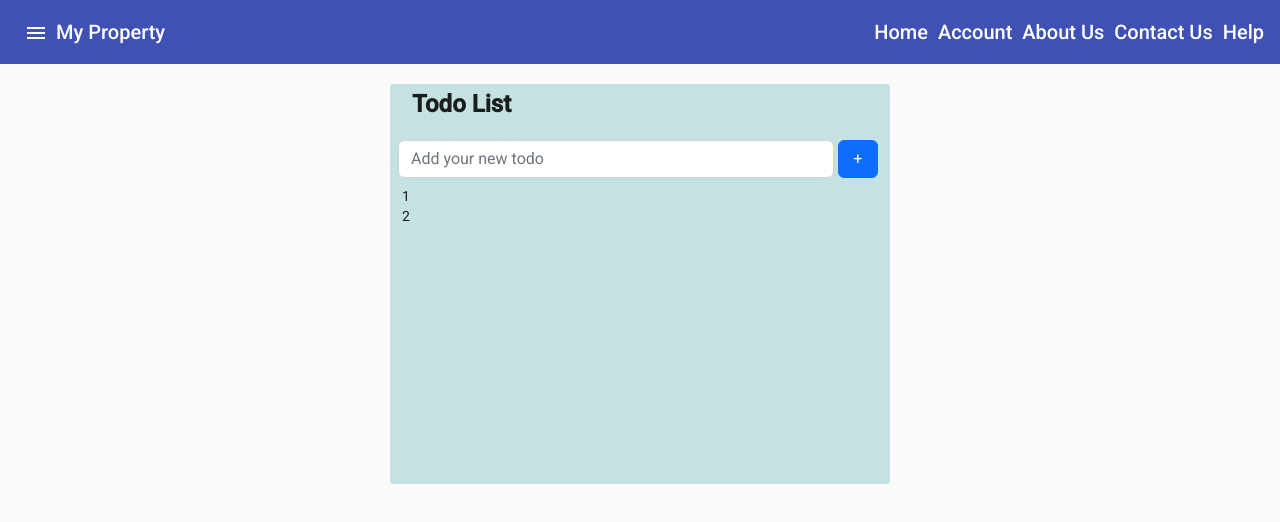
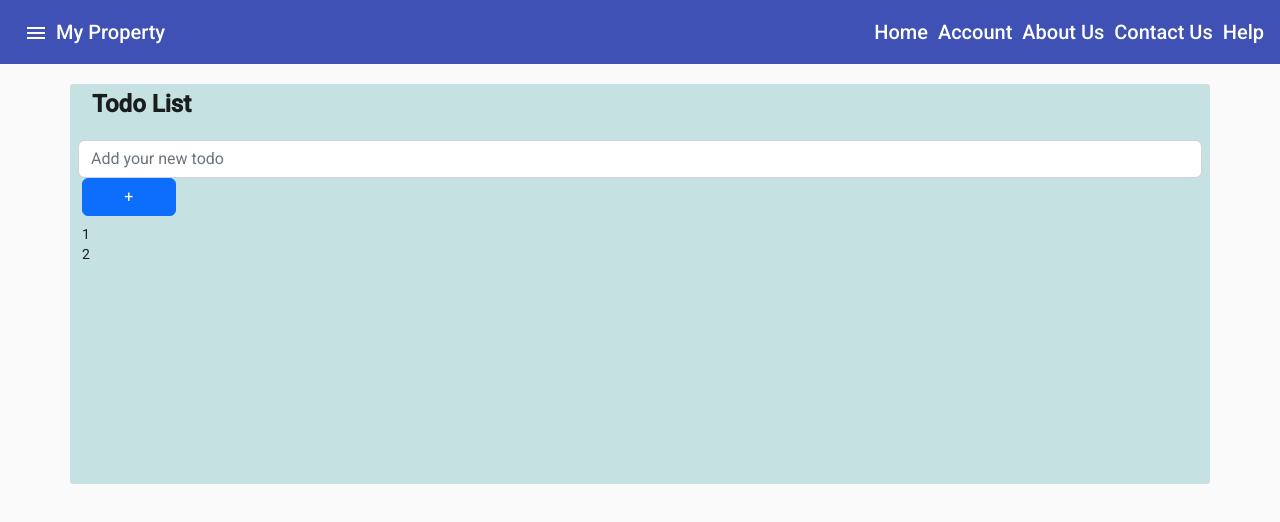
Before and after one commit to viraj02/angulardemo, an Angular app: page /todo in a window 1280 px wide. Shown: the top 522 px of the page. Built offline with nearby package versions, Linux system fonts and the light colour scheme.

Commit message:
Basic todo html created.

```diff
--- a/src/app/todo/main/main.component.css
+++ b/src/app/todo/main/main.component.css
@@ -7,7 +7,7 @@
 
 .todo-container {
     height: 400px;
-    width: 500px;
+    /* width: 500px; */
     margin-top: 20px;
     background-color: rgb(198, 225, 225);
     border-radius: 3px;
@@ -20,3 +20,7 @@
     font-size: 24px;
     margin: 10px;
 }
+
+.add-todo-textfield {
+    /* width: 430px; */
+}
--- a/src/app/todo/main/main.component.html
+++ b/src/app/todo/main/main.component.html
@@ -3,12 +3,15 @@
     <div class="todo-container container">
 
         <div class="row">
-            <div class="title col-lg-12">Todo List</div>
+            <div class="title col-12">Todo List</div>
         </div>
 
         <div class="row mt-2 p-2">
-            <input type="text" class="form-control col" placeholder="Add your new todo">
-            <button class="btn btn-primary col col-lg-1 mx-1">+</button>
+            <input type="text" class="form-control add-todo-textfield col-lg-1" placeholder="Add your new todo">
+            <button class="btn btn-primary col-lg-1 mx-1">+</button>
+        </div>
+
+        <div class="row">
         </div>
 
         <div class="todo-task">
```
